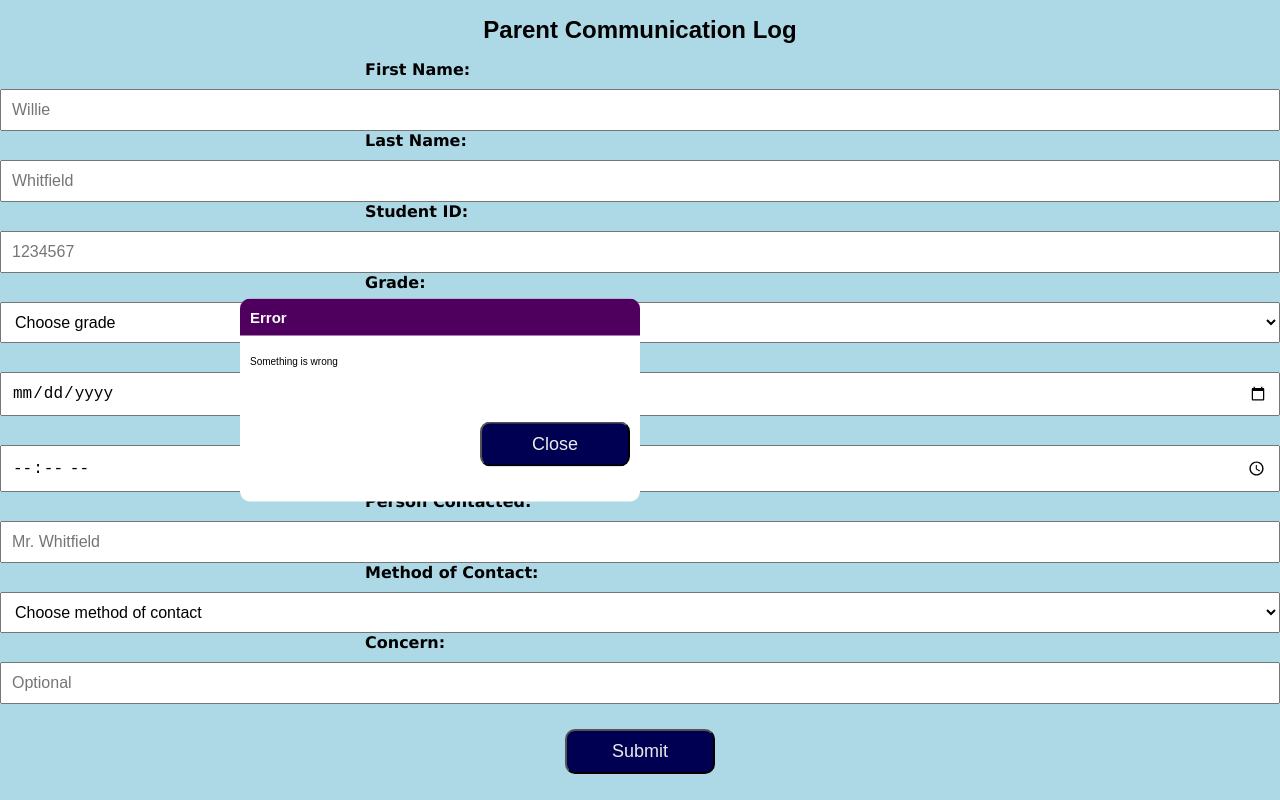
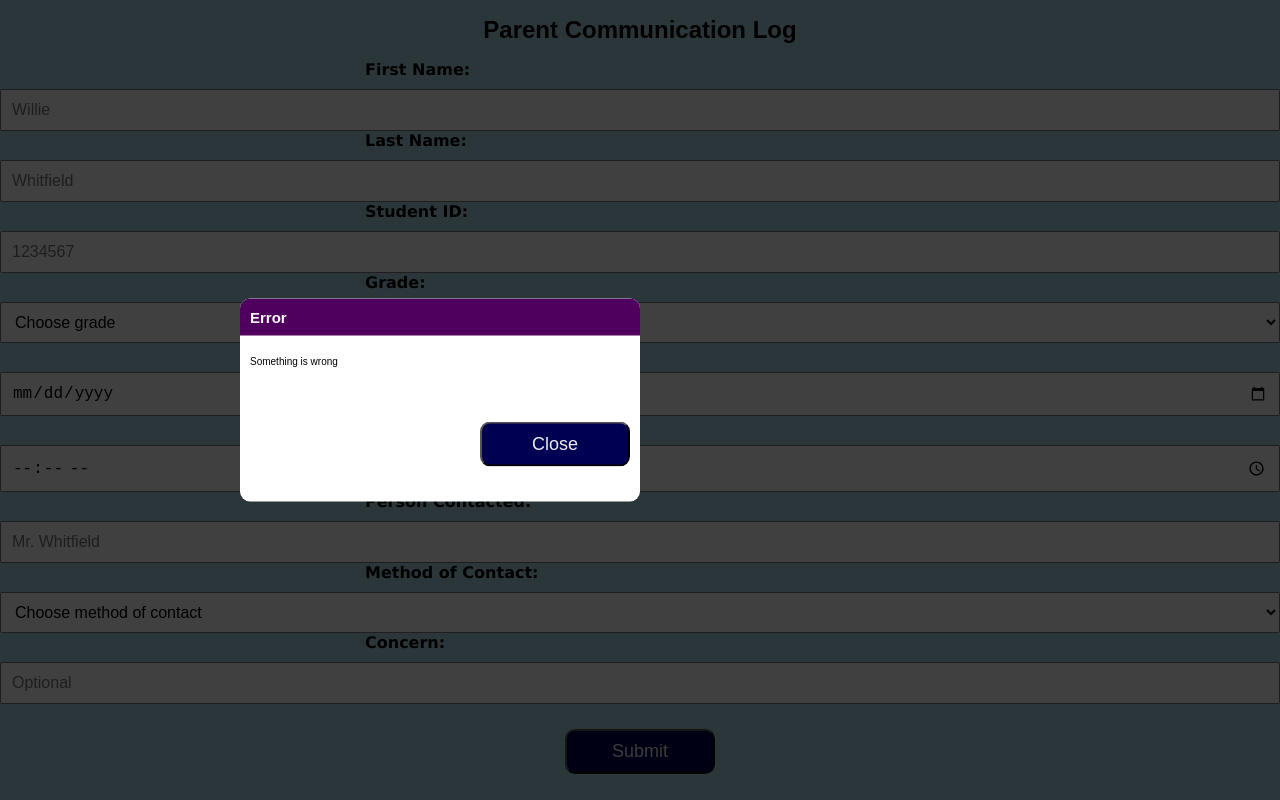
Before and after one commit to wdwiii/parent-communication-log, a React (Create React App) app: page / in a window 1280 px wide. Shown: the top 800 px of the page. Built offline with nearby package versions, Linux system fonts and the light colour scheme.

Commit message:
Add wrapper div and .backdrop to ErrorModal

```diff
--- a/src/components/UI/ErrorModal.js
+++ b/src/components/UI/ErrorModal.js
@@ -4,6 +4,8 @@ import classes from './ErrorModal.module.css';
 
 const ErrorModal = (props) => {
   return (
+    <div>
+      <div className={classes.backdrop}></div>
       <Card className={classes.modal}>
         <header className={classes.header}>
           <h2>{props.title}</h2>
@@ -15,6 +17,7 @@ const ErrorModal = (props) => {
           <Button>Close</Button>
         </footer>
       </Card>
+    </div>
   );
 };
 
```
Lines whose indentation alone changed are shown as unchanged.
